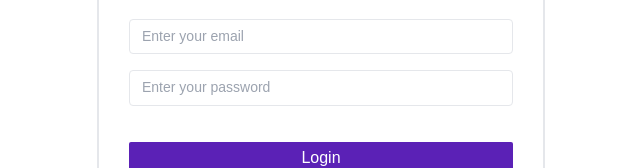
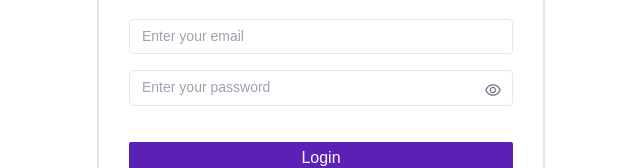
Before and after one commit to jeyemPF/feel-ink-frontend, a React (Vite) app: page /login in a window 1280 px wide. Shown: the part 321-489 px from the top of the page, without its empty margins (319-959 px from the left). Built offline with nearby package versions, Linux system fonts and the light colour scheme; no server answers.

Commit message:
Implement password visibility toggle in LoginForm using Ant Design icons

```diff
--- a/src/components/auth/LoginForm.jsx
+++ b/src/components/auth/LoginForm.jsx
@@ -2,6 +2,7 @@ import React, { useState, useContext } from 'react';
 import { useNavigate } from 'react-router-dom';
 import { AppContext } from '../../context/AppContext';
 import axios from 'axios';
+import { EyeOutlined, EyeInvisibleOutlined } from '@ant-design/icons';
 
 const LoginForm = () => {
   const { setToken, setUser } = useContext(AppContext);
@@ -9,6 +10,7 @@ const LoginForm = () => {
   const [errors, setErrors] = useState({});
   const [error, setError] = useState('');
   const [loading, setLoading] = useState(false);
+  const [showPassword, setShowPassword] = useState(false);
   const navigate = useNavigate();
   const apiUrl = import.meta.env.VITE_API_URL;
 
@@ -63,9 +65,9 @@ const LoginForm = () => {
         />
         {errors.email && <p className="text-red-500 text-xs italic">{errors.email}</p>}
       </div>
-      <div className="mb-6">
+      <div className="mb-6 relative">
         <input
-          type="password"
+          type={showPassword ? 'text' : 'password'}
           id="password"
           value={formData.password}
           onChange={(e) => setFormData({ ...formData, password: e.target.value })}
@@ -73,6 +75,12 @@ const LoginForm = () => {
           className="border rounded w-full py-2 px-3 text-gray-700 mb-3 leading-tight focus:outline-none placeholder-gray-400 focus:border-violet-500 text-sm"
           placeholder="Enter your password"
         />
+        <span
+          onClick={() => setShowPassword(!showPassword)}
+          className="absolute inset-y-0 right-0 pr-3 pb-2 flex items-center text-gray-500 cursor-pointer"
+        >
+          {showPassword ? <EyeInvisibleOutlined /> : <EyeOutlined />}
+        </span>
         {errors.password && <p className="text-red-500 text-xs italic">{errors.password}</p>}
       </div>
       <button
```
